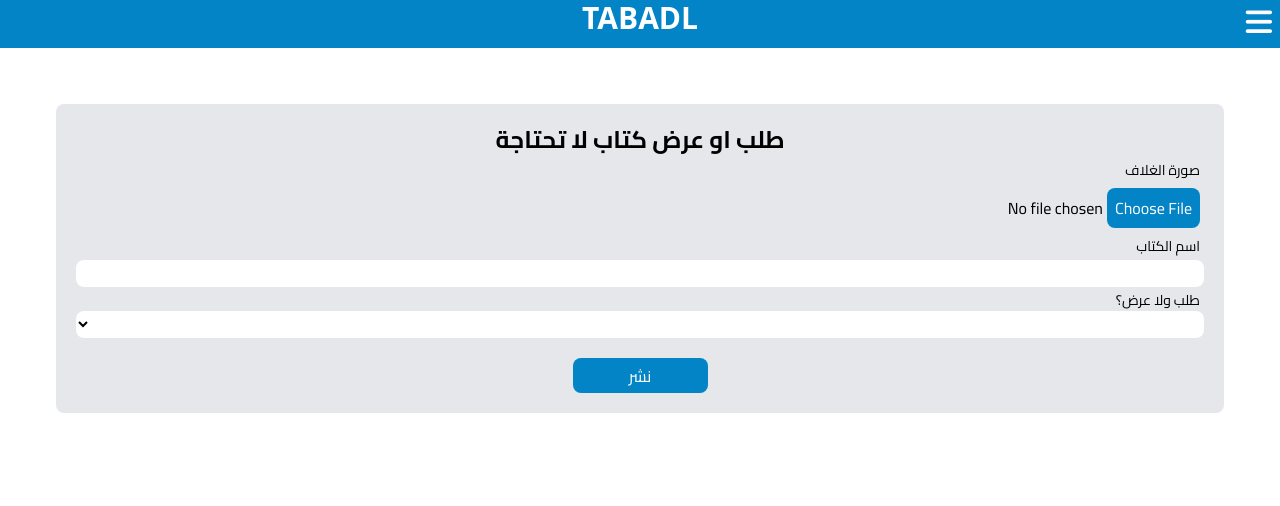
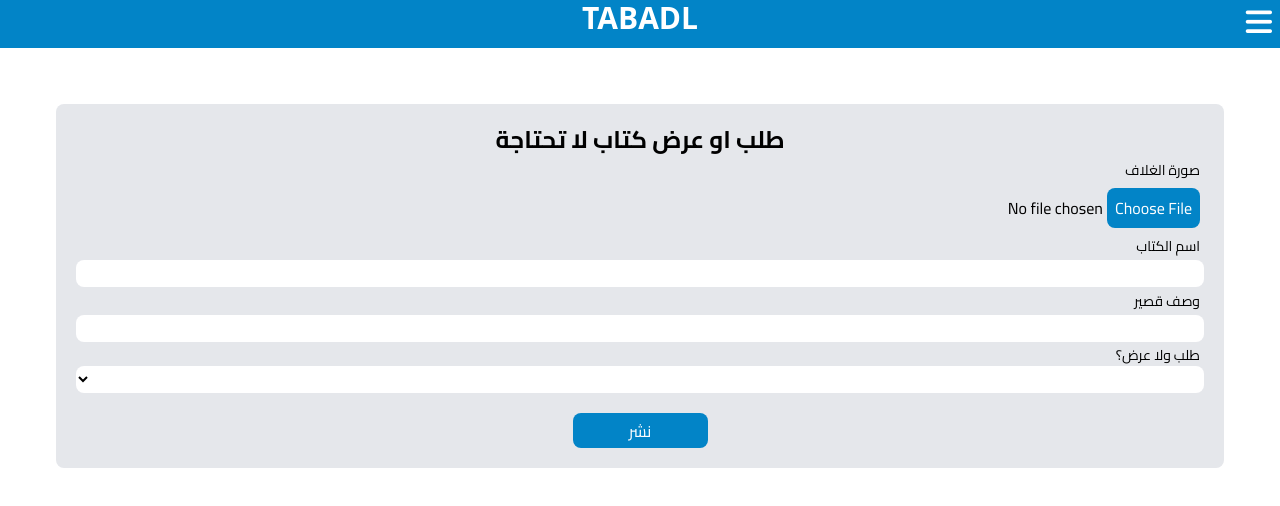
Before and after one commit to Rabie-s/vue.js-tabadl, a Vue app: page /add-book in a window 1280 px wide. Shown: the top 506 px of the page. Built offline with nearby package versions, Linux system fonts and the light colour scheme; a web font is replaced by a local one.

Commit message:
add description input to add book view

```diff
--- a/src/views/AddBook.vue
+++ b/src/views/AddBook.vue
@@ -6,7 +6,7 @@
 
             <UploadInput label="صورة الغلاف" />
             <BaseInput v-model="formData.title" type="text" label="اسم الكتاب" />
-            <!-- <BaseInput v-model="" type="text" label="وصف قصير" /> -->
+            <BaseInput v-model="formData.description" type="text" label="وصف قصير" />
             <label class="m-1 text-sm">طلب ولا عرض؟</label>
             <select v-model="formData.status" class="w-full bg-white text-sm h-[27px] outline-none rounded-lg px-1">
                 <option v-for="option in options1" :value="option.value">{{ option.name }}</option>
@@ -29,10 +29,12 @@
 const formData = ref({
     image: '',
     title: '',
-    status: ''
+    status: '',
+    description: '',
 
 })
 
+//example
 const options1 = [
     { name: "Ahmad", value: 1 },
     { name: "Mohammad", value: 2 }
```
